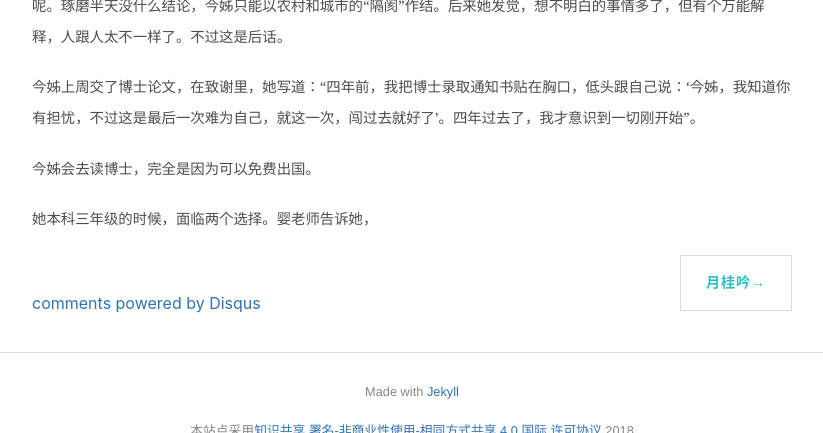
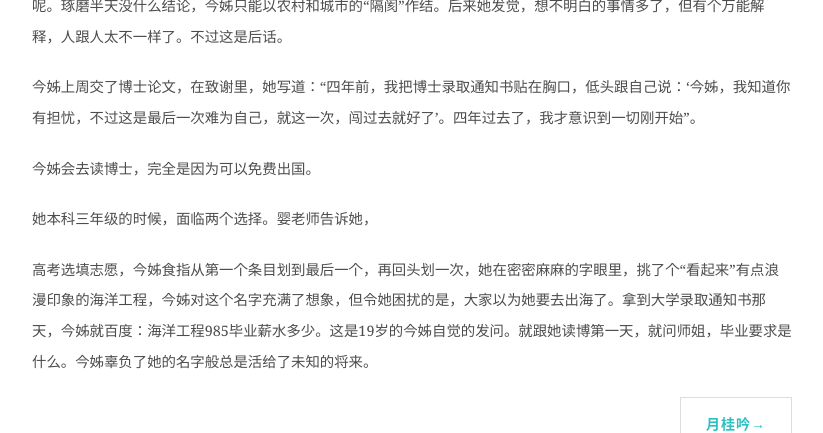
Before and after one commit to shirleysteve/1, a Jekyll site: the page built from _posts/2018-4-20-李小慧（1）.md, in a window 1280 px wide and 900 px high, scrolled down 608 px, cut to the strip 0-433 px from the top of the window. Shown: the whole strip, without its empty margins (228-1051 px from the left). Built offline with Jekyll 4.4.1, drawn with Linux system fonts in a browser that asks for light colours; nearby versions of some CDN libraries; comment, search, counter and statistics services are not loaded.

Commit message:
Update 2018-4-20-李小慧（1）.md

```diff
--- a/_posts/2018-4-20-李小慧（1）.md
+++ b/_posts/2018-4-20-李小慧（1）.md
@@ -15,3 +15,5 @@ title: 一
 今姊会去读博士，完全是因为可以免费出国。
 
 她本科三年级的时候，面临两个选择。婴老师告诉她，
+
+高考选填志愿，今姊食指从第一个条目划到最后一个，再回头划一次，她在密密麻麻的字眼里，挑了个“看起来”有点浪漫印象的海洋工程，今姊对这个名字充满了想象，但令她困扰的是，大家以为她要去出海了。拿到大学录取通知书那天，今姊就百度：海洋工程985毕业薪水多少。这是19岁的今姊自觉的发问。就跟她读博第一天，就问师姐，毕业要求是什么。今姊辜负了她的名字般总是活给了未知的将来。
```
